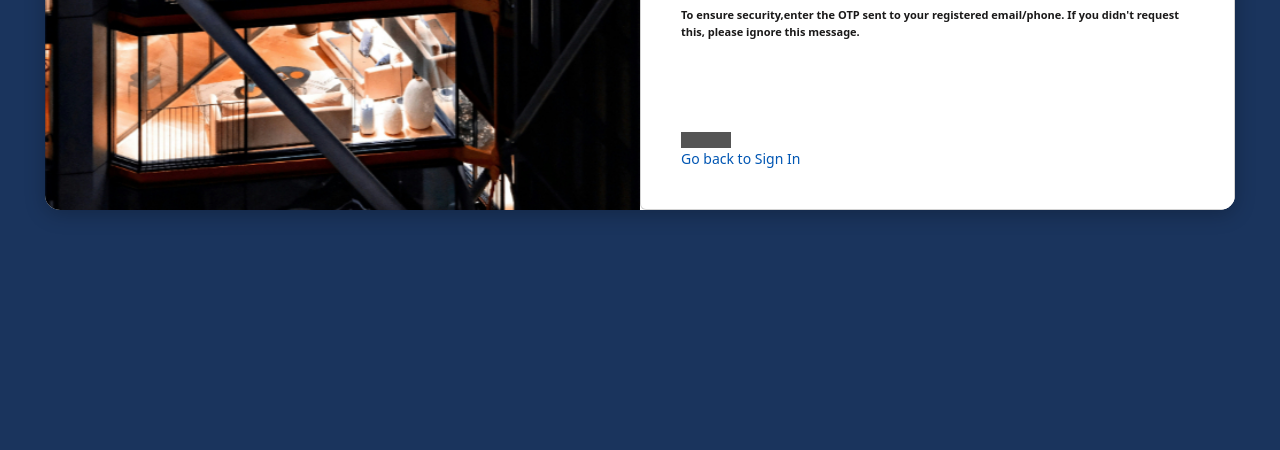
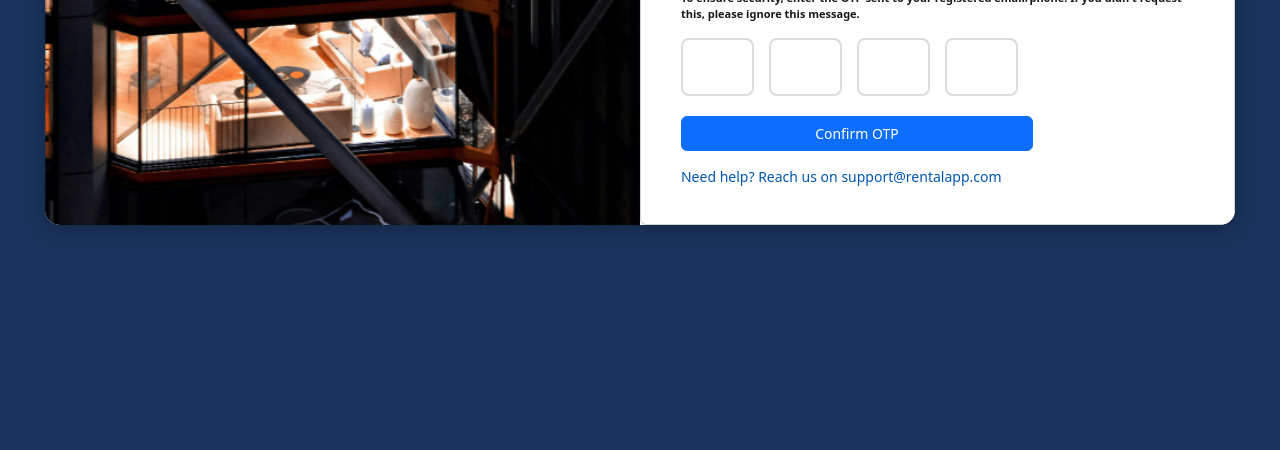
Before and after one commit to Sid-Dev-alt/Rental_App, a plain HTML site: page OTP_Veri/index.html in a window 1280 px wide. Shown: the part 350-800 px from the top of the page. Drawn offline with nearby package versions, Linux system fonts and the light colour scheme.

Commit message:
git commit -m "New OTP"

```diff
--- a/OTP_Veri/index.html
+++ b/OTP_Veri/index.html
@@ -1,27 +1,28 @@
 <!DOCTYPE html>
 <html lang="en">
   <head>
-    <meta charset="UTF-8">
-    <meta name="viewport" content="width=device-width, initial-scale=1.0">
-    <link href="https://cdn.jsdelivr.net/npm/bootstrap@5.3.0/dist/css/bootstrap.min.css" rel="stylesheet">
-    <title>OTP Verified </title>
-</head>
-<body>
+    <meta charset="UTF-8" />
+    <meta name="viewport" content="width=device-width, initial-scale=1.0" />
+    <title>OTP Verification</title>
+    <link
+      href="https://cdn.jsdelivr.net/npm/bootstrap@5.3.0/dist/css/bootstrap.min.css"
+      rel="stylesheet"
+    />
     <style>
       body {
-        background-color: #1A345D;
+        background-color: #1a345d;
+        margin: 0;
         display: flex;
         justify-content: center;
         align-items: center;
         height: 100vh;
-        margin: 0;
       }
 
       .content-wrapper {
         display: flex;
         width: 93%;
-        max-width: 3000px;
-        height: 320px; /* Fixed height */
+        max-width: 1400px;
+        height: 350px;
         background-color: white;
         border-radius: 15px;
         overflow: hidden;
@@ -30,7 +31,8 @@
 
       .left-section {
         width: 50%;
-        background: url('Rental-App-RA-Sign-Up-27-03-2025_15_15.jpg') no-repeat center center;
+        background: url("Rental-App-RA-Sign-Up-27-03-2025_15_15.jpg") no-repeat
+          center center;
         background-size: cover;
       }
 
@@ -41,6 +43,7 @@
         flex-direction: column;
         justify-content: center;
         background-color: #fff;
+        position: relative;
       }
 
       .card strong {
@@ -59,22 +62,42 @@
         font-size: 11px;
         color: #1a1919;
         font-weight: 700;
-    margin-bottom: 92px;
+        margin-bottom: 25px;
+      }
+
+      .otp-boxes {
+        display: flex;
+        gap: 15px;
+        justify-content: start;
+        margin-bottom: 20px;
+        margin-top: -10px;
+      }
+
+      .otp-boxes input {
+        width: 73px;
+        height: 58px;
+        font-size: 20px;
+        text-align: center;
+        border: 2px solid #dcdcdc;
+        border-radius: 8px;
+      }
+
+      .btn-primary {
+        font-size: 14px;
+        max-width: 35rem;
+        align-self: flex-start;
+        width: 22rem;
       }
 
       .card a {
         font-size: 14px;
         color: #0056b3;
         text-decoration: none;
+        margin-top: 15px;
       }
 
       .card a:hover {
         text-decoration: underline;
-    }
-    .square {
-  height: 50px;
-  width: 50px;
-  background-color: #555;
       }
 
       @media (max-width: 768px) {
@@ -92,25 +115,42 @@
         .left-section {
           height: 200px;
         }
+        .btn-primary {
+          width: 100%;
+        }
 
         .card {
           padding: 25px;
         }
+
+        .otp-boxes {
+          justify-content: center;
+          gap: 10px;
+        }
       }
     </style>
-
+  </head>
+  <body>
     <div class="content-wrapper">
       <div class="left-section"></div>
       <div class="card">
-        <strong>rental<span style="color: #0056b3;">app</span></strong>
+        <strong>rental<span style="color: #0056b3">app</span></strong>
         <h3>OTP Verification</h3>
-        <p>To ensure security,enter the OTP sent to your registered email/phone. If you didn't request this, please ignore this message.</p>
-        <div class="square">
+        <p>
+          To ensure security, enter the OTP sent to your registered email/phone.
+          If you didn't request this, please ignore this message.
+        </p>
 
+        <div class="otp-boxes">
+          <input type="text" maxlength="1" />
+          <input type="text" maxlength="1" />
+          <input type="text" maxlength="1" />
+          <input type="text" maxlength="1" />
         </div>
-        <a href="#">Go back to Sign In</a>
+
+        <button class="btn btn-primary">Confirm OTP</button>
+        <a href="#">Need help? Reach us on support@rentalapp.com</a>
       </div>
     </div>
-    <script src="https://cdn.jsdelivr.net/npm/bootstrap@5.3.0/dist/js/bootstrap.bundle.min.js"></script>
   </body>
 </html>
```
Lines whose indentation alone changed are shown as unchanged.
